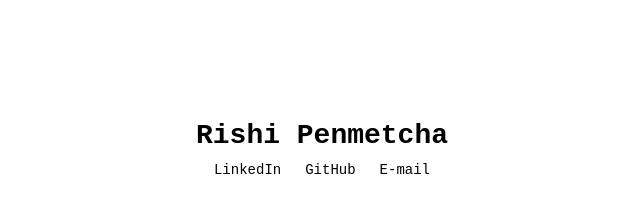
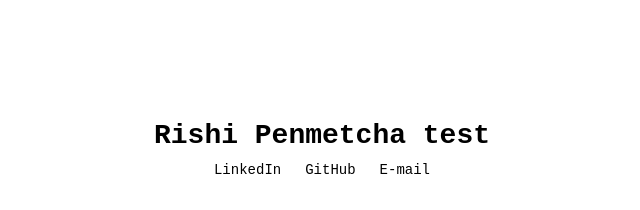
Before and after one commit to rishipenmetcha/rishipenmetcha.github.io, a plain HTML site: page index.html in a window 1280 px wide. Shown: the top 210 px of the page, without its empty margins (318-958 px from the left). Drawn offline with Linux system fonts and the light colour scheme.

Commit message:
changed for Raj to check

```diff
--- a/index.html
+++ b/index.html
@@ -8,7 +8,7 @@
 </head>
 
 <body>
-  <h1>Rishi Penmetcha</h1>
+  <h1>Rishi Penmetcha test</h1>
   <div id="contact">
     <p>
       <a href="https://www.linkedin.com/in/rishipenmetcha/" target="_blank">LinkedIn</a>
```
